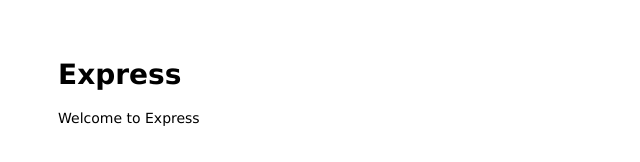
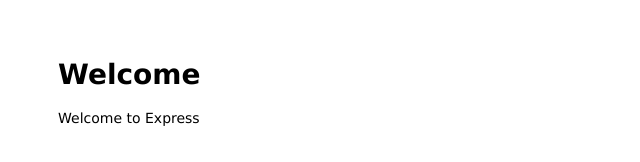
Before and after one commit to dipeshrijal/back-end, a website: page public/index.html in a window 1280 px wide. Shown: the full height of the page, 0-640 px from the left. Drawn offline with Linux system fonts and the light colour scheme.

Commit message:
Update index.html

```diff
--- a/public/index.html
+++ b/public/index.html
@@ -6,7 +6,7 @@
 </head>
 
 <body>
-  <h1>Express</h1>
+  <h1>Welcome</h1>
   <p>Welcome to Express</p>
 </body>
 
```
